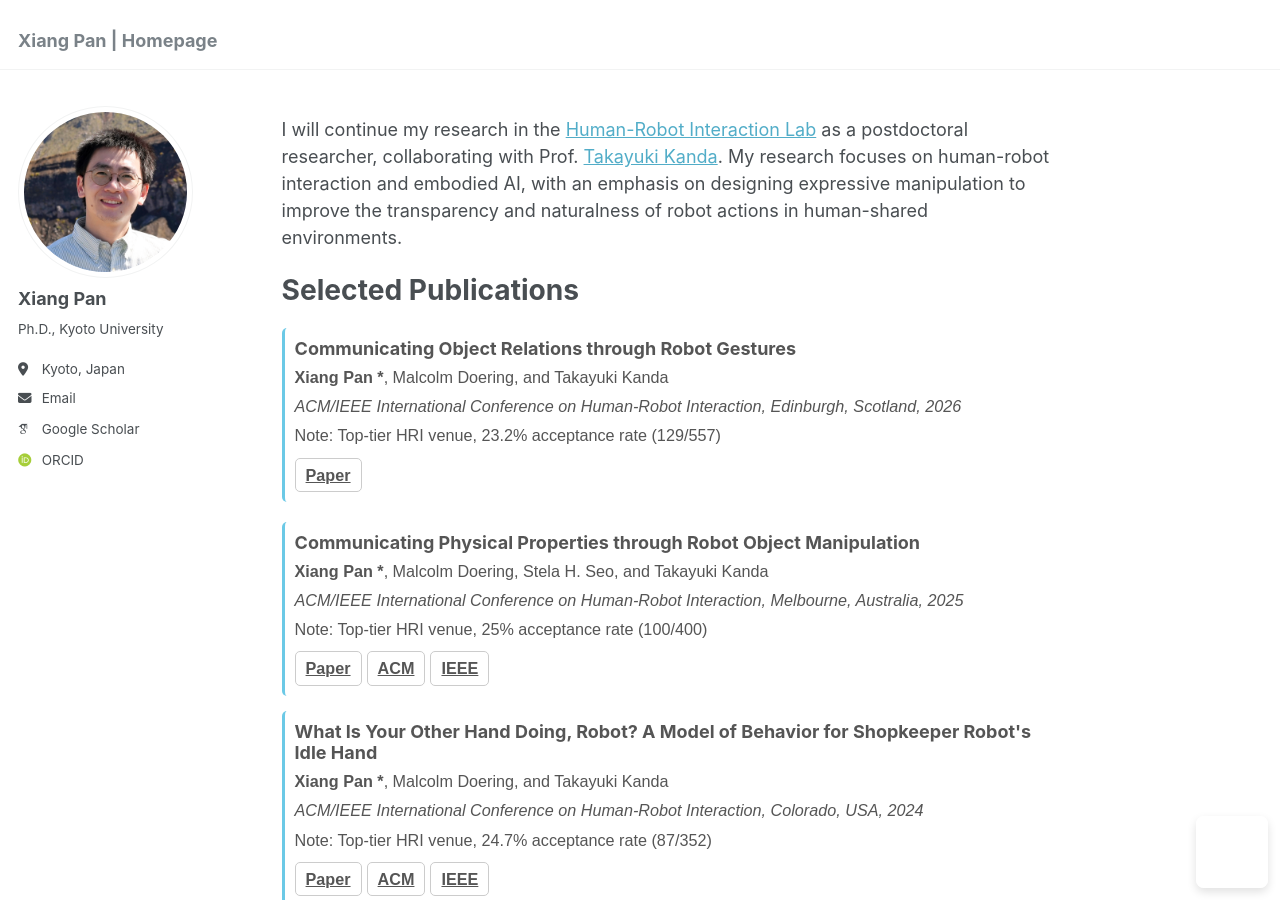
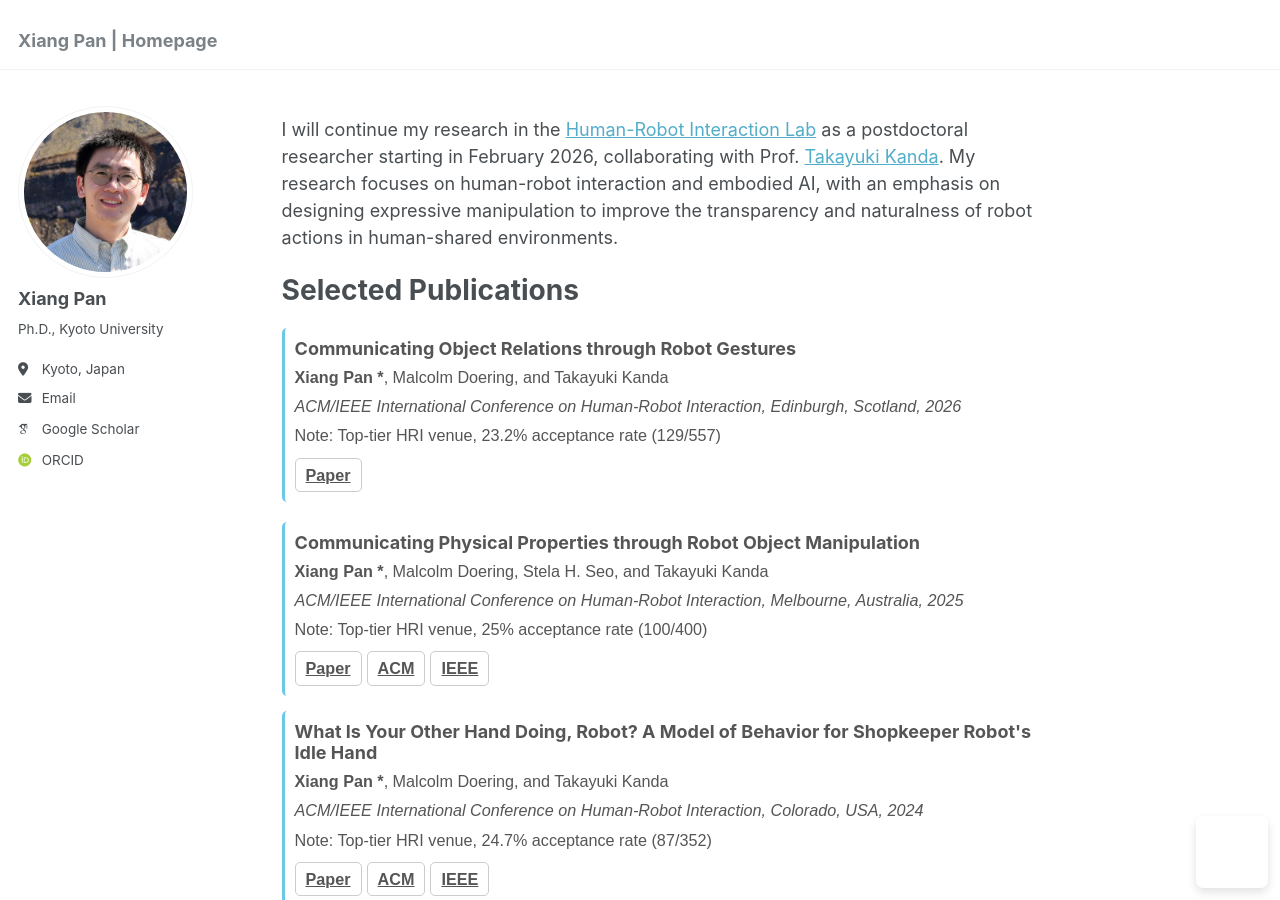
Before and after one commit to pan-xiang/pan-xiang.github.io, a Jekyll site: the page built from _pages/about.md, in a window 1280 px wide and 900 px high. Built offline with Jekyll 4.4.1, drawn with Linux system fonts in a browser that asks for light colours; some web fonts are replaced; a script that is not in the unit is left out.

Commit message:
Update about.md

```diff
--- a/_pages/about.md
+++ b/_pages/about.md
@@ -8,7 +8,7 @@ redirect_from:
 ---
 
 
-I will continue my research in the [Human-Robot Interaction Lab](https://www.robot.soc.i.kyoto-u.ac.jp/en/) as a postdoctoral researcher, collaborating with Prof. [Takayuki Kanda](https://scholar.google.com/citations?hl=en&user=BL9EACgAAAAJ). My research focuses on human-robot interaction and embodied AI, with an emphasis on designing expressive manipulation to improve the transparency and naturalness of robot actions in human-shared environments.
+I will continue my research in the [Human-Robot Interaction Lab](https://www.robot.soc.i.kyoto-u.ac.jp/en/) as a postdoctoral researcher starting in February 2026, collaborating with Prof. [Takayuki Kanda](https://scholar.google.com/citations?hl=en&user=BL9EACgAAAAJ). My research focuses on human-robot interaction and embodied AI, with an emphasis on designing expressive manipulation to improve the transparency and naturalness of robot actions in human-shared environments.
 
 
 # Selected Publications
```
